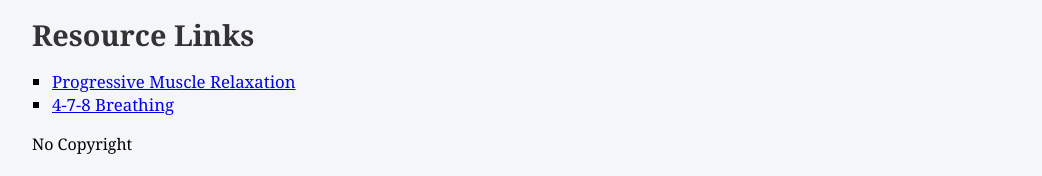
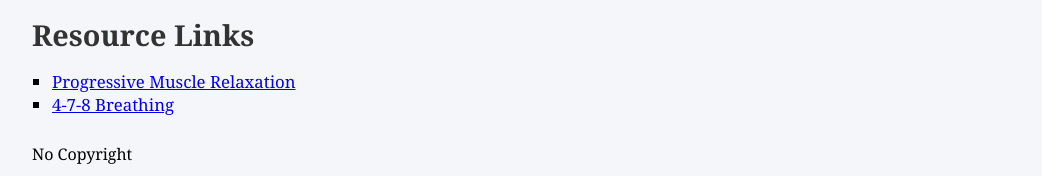
Before and after one commit to Jai-Pillai/mindfulness-article, a React (Vite) app: page / in a window 1280 px wide. Shown: the part 1043-1219 px from the top of the page, without its empty margins (108-1150 px from the left). Built offline with nearby package versions, Linux system fonts and the light colour scheme.

Commit message:
Feature: editted fonts

```diff
--- a/src/App.css
+++ b/src/App.css
@@ -76,6 +76,7 @@ ul {
   list-style-type: square;
   padding-left: 20px;
   font-size: 1.05em;
+  padding-bottom:10px;
 }
 
 ol {
--- a/src/index.css
+++ b/src/index.css
@@ -2,6 +2,6 @@ body {
   margin: 0;
   min-height: 100vh;
   background-color: #e9eff7; /* Light blue background*/
-  font-family: Cambria, Cochin, Georgia, Times, 'Times New Roman', serif;
+  font-family: Georgia, sans-serif;
   /*font-size: 18px;*/
 }
```
